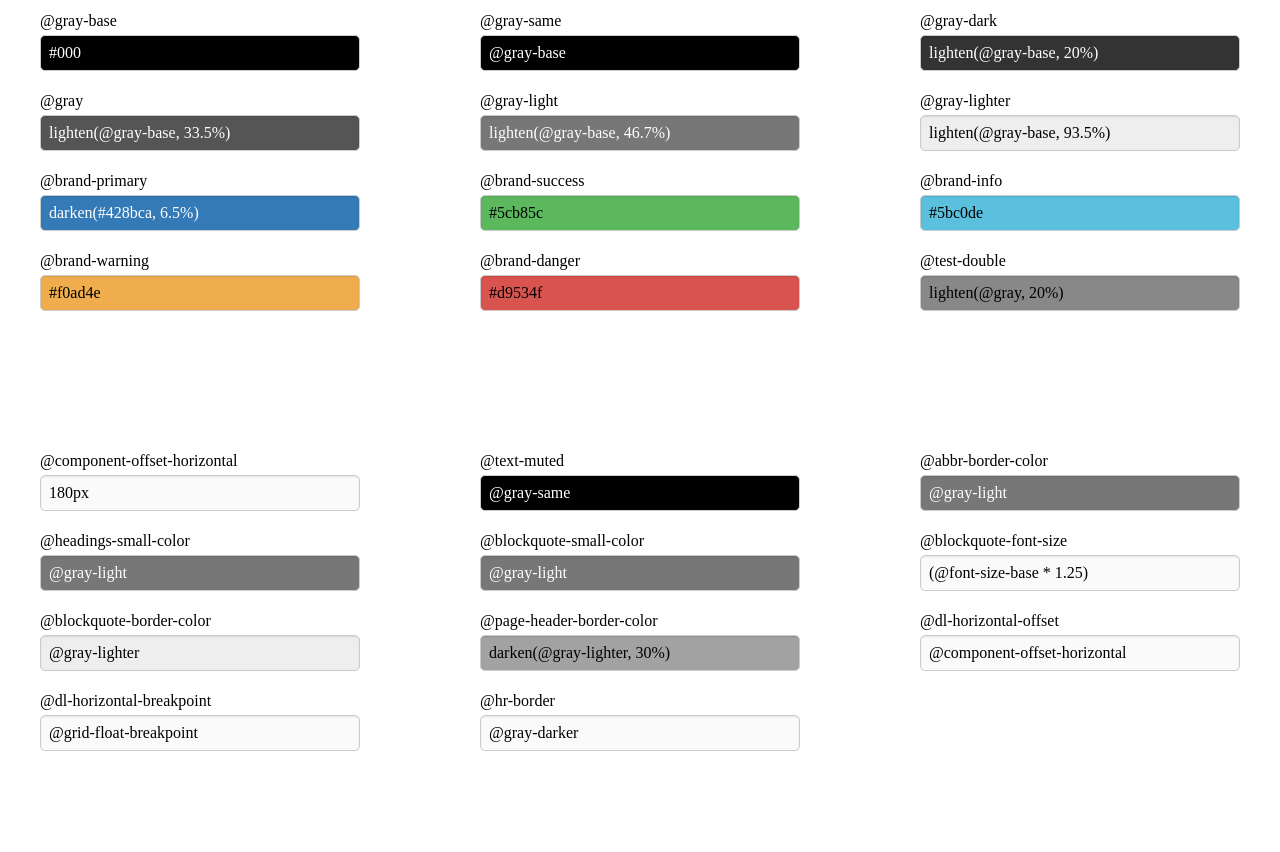
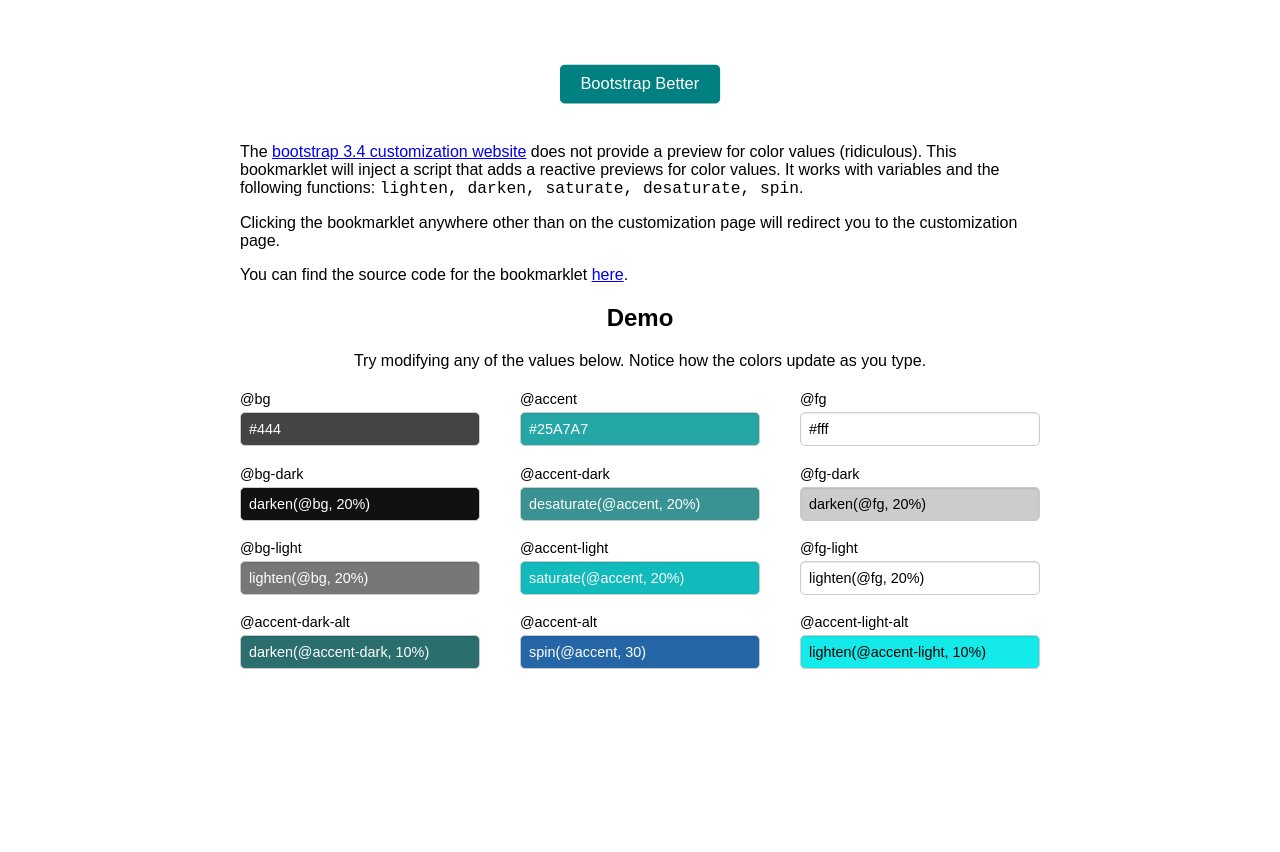
Before and after one commit to MikhaD/bootstrap-better-3.4, a plain HTML site: page index.html in a window 1280 px wide. Shown: the part 73-925 px from the top of the page. After the commit the page ends 800 px from the top, so only its background shows below. Drawn offline with Linux system fonts and the light colour scheme.

Commit message:
added acquisition page

```diff
--- a/bootbetter.js
+++ b/bootbetter.js
@@ -1,7 +1,8 @@
 (() => {
-	// if (!String(document.location).startsWith("https://getbootstrap.com/docs/3.4/customize/")) document.location = "https://getbootstrap.com/docs/3.4/customize/";
 	if (window.bb_modified) return;
 	window.bb_modified = true;
+	const functions = ["lighten", "darken", "saturate", "desaturate", "spin"];
+
 	/**
 	 * @param {string} value
 	 * @returns {Clr | Var | Fn | {type: "invalid"}}
@@ -10,15 +11,18 @@
 		value = value.trim();
 		if (/^#([0-9a-fA-F]{3,4}){1,2}$/.test(value)) return { type: "color", data: value };
 		if (value.startsWith("@") && value.indexOf(" ") === -1) return { type: "variable", data: value };
-		if (value.startsWith("lighten") || value.startsWith("darken")) {
-			const start = value.indexOf("(");
+		const start = value.indexOf("(");
+		if (start > 0 && functions.includes(value.slice(0, start))) {
 			const data = value.slice(start + 1, -1).split(",");
-			let percentage = data.pop();
-			if (percentage.endsWith("%") && !isNaN(percentage.slice(0, -1))) {
+			let amount = data.pop();
+			if (amount.endsWith("%")) {
+				amount = amount.slice(0, -1);
+			}
+			if (!isNaN(amount)) {
 				return {
 					type: "function", data: {
 						function: value.slice(0, start),
-						percent: Number(percentage.slice(0, -1)),
+						amount: Number(amount),
 						param: data.join(","),
 					}
 				};
@@ -108,7 +112,7 @@
 		 */
 		lighten(percent) {
 			const [h, s, l] = this.asHSL();
-			return Color.fromHSL(h, s, Math.min(100, l + percent));
+			return Color.fromHSL(h, s, Math.min(100, l + percent), this.a);
 		}
 
 		/**
@@ -117,7 +121,34 @@
 		 */
 		darken(percentage) {
 			const [h, s, l] = this.asHSL();
-			return Color.fromHSL(h, s, Math.max(0, l - percentage));
+			return Color.fromHSL(h, s, Math.max(0, l - percentage), this.a);
+		}
+
+		/**
+		 * Desaturate the color by a given percentage.
+		 * @param {number} percentage - The percentage to desaturate the color by.
+		 */
+		desaturate(percentage) {
+			const [h, s, l] = this.asHSL();
+			return Color.fromHSL(h, Math.max(0, s - percentage), l, this.a);
+		}
+
+		/**
+		 * Saturate the color by a given percentage.
+		 * @param {number} percentage - The percentage to saturate the color by.
+		 */
+		saturate(percentage) {
+			const [h, s, l] = this.asHSL();
+			return Color.fromHSL(h, Math.min(100, s + percentage), l, this.a);
+		}
+
+		/**
+		 * Rotate the hue of the color by a given number of degrees.
+		 * @param {number} degrees
+		 */
+		spin(degrees) {
+			const [h, s, l] = this.asHSL();
+			return Color.fromHSL((h + degrees) % 360, s, l, this.a);
 		}
 
 		/**
@@ -192,9 +223,10 @@
 		 * @param {string} id
 		 * @param {HTMLInputElement} node
 		 */
-		constructor(id, node) {
-			Model.models.set(id, this);
-			this.id = id;
+		constructor(node) {
+			this.id = node.getAttribute("data-var");
+			Model.models.set(this.id, this);
+
 			this.node = node;
 			/** @type {Model | null} */
 			this.subscription = null;
@@ -203,6 +235,11 @@
 			this.filters = [];
 
 			this.value = node.value;
+
+			const self = this;
+			node.addEventListener("input", function() {
+				self.value = this.value;
+			});
 		}
 		/** @param {string} data */
 		set value(data) {
@@ -223,7 +260,7 @@
 					break;
 				}
 				case "function": {
-					this.filters.push([value.data.function, value.data.percent]);
+					this.filters.push([value.data.function, value.data.amount]);
 					this._processValue(value.data.param);
 					break;
 				}
@@ -259,17 +296,18 @@
 			if (this.#color === null) return null;
 
 			let color = this.#color;
-			for (const [fn, percent] of this.filters) {
-				switch (fn) {
-					case "lighten": {
-						color = color.lighten(percent);
-						break;
-					}
-					case "darken": {
-						color = color.darken(percent);
-						break;
-					}
-				}
+			for (const [fn, amount] of this.filters) {
+				color = color[fn](amount);
+				// switch (fn) {
+				// 	case "lighten": {
+				// 		color = color.lighten(amount);
+				// 		break;
+				// 	}
+				// 	case "darken": {
+				// 		color = color.darken(amount);
+				// 		break;
+				// 	}
+				// }
 			}
 			return color;
 		}
@@ -309,16 +347,7 @@
 		}
 	}
 
-
 	for (const input of document.querySelectorAll("input[type='text'].form-control")) {
-		input.model = new Model(input.getAttribute("data-var"), input);
-		input.addEventListener("change", function() {
-			this.model.value = this.value;
-		});
+		input.model = new Model(input);
 	}
 })();
-// const script = document.createElement("script");
-// script.onload = function() {
-// 	console.log("eet worked!");
-// };
-// document.body.appendChild(script);
--- a/index.html
+++ b/index.html
@@ -4,149 +4,119 @@
 <head>
 	<meta charset="UTF-8">
 	<meta name="viewport" content="width=device-width, initial-scale=1.0">
+	<meta http-equiv="X-UA-Compatible" content="ie=edge">
+
+	<meta name="author" content="MikhaD">
+	<meta name="description" content="">
+	<meta name="keywords" content="">
+	<meta property="og:type" content="website" />
+	<meta property="og:title" content="Title">
+	<meta property="og:image" content="https://mikha.dev/thumbnail_1200x630.png">
+	<meta property="og:url" content="https://mikha.dev" />
+	<meta property=" og:description" content="">
+
+	<meta name="twitter:card" content="summary_large_image">
+	<meta property="og:image:alt" content="Title">
+
+	<meta name="twitter:creator" content="@MikhaDavids">
+
 	<link rel="shortcut icon" href="https://getbootstrap.com/docs/3.4/favicon.ico" type="image/x-icon">
-	<style>
-		*,
-		*::before,
-		*::after {
-			box-sizing: border-box;
-		}
-
-		body {
-			max-width: 1200px;
-			margin: auto;
-		}
-
-		section {
-			display: grid;
-			grid-template-columns: repeat(3, 1fr);
-			column-gap: 10%;
-			margin-bottom: 10%;
-		}
-
-		label {
-			display: flex;
-			flex-direction: column;
-			margin: 0 0 1em;
-		}
-
-		span {
-			margin: 5px 0;
-		}
-
-		input {
-			font: inherit;
-			background-color: #fafafa;
-			border-radius: 5px;
-			border: 1px solid #ccc;
-			box-shadow: inset 0 1px 2px rgba(0, 0, 0, 0.1);
-			padding: 8px;
-		}
-	</style>
-	<title>Boot Better Testing</title>
+	<link rel="stylesheet" href="styles.css">
+	<title>Bootstrap Better</title>
 </head>
 
 <body>
-	<h1>Reactivity Testing</h1>
+	<main>
+		<h1>Drag the Button to your Bookmark Bar</h1>
+		<a class="bookmarklet"
+			href='javascript: (()=>{if(!String(document.location).startsWith("https://getbootstrap.com/docs/3.4/customize/")){document.location="https://getbootstrap.com/docs/3.4/customize/";return}const y=window.confirm("You are about to download and run bootbetter.js from github.com/MikhaD/bootstrap-better-3.4 on this page. Do you want to continue?");if(!y)return;fetch("https://raw.githubusercontent.com/MikhaD/bootstrap-better-3.4/main/bootbetter.js").then(r=>r.text()).then(d=>{const s=document.createElement("script");s.textContent=d;document.body.appendChild(s)})})()'>
+			Bootstrap Better
+		</a>
+		<section class="text">
+			<p>
+				The <a href="https://getbootstrap.com/docs/3.4/customize/">bootstrap 3.4 customization website</a> does
+				not
+				provide
+				a preview for color values (ridiculous). This bookmarklet
+				will inject a script that adds a reactive previews for color values. It works with variables and
+				the following functions: <i>lighten, darken, saturate, desaturate, spin</i>.
+			</p>
+			<p>
+				Clicking the bookmarklet anywhere other than on the customization page will redirect you to the
+				customization page.
+			</p>
+			<p>
+				You can find the source code for the bookmarklet <a
+					href="https://github.com/MikhaD/bootstrap-better-3.4/tree/main">here</a>.
+			</p>
+		</section>
 		<section>
+			<h2>Demo</h2>
+			<p>Try modifying any of the values below. Notice how the colors update as you type.</p>
+			<section class="demo">
 				<label>
-			<span>@gray-base</span>
-			<input class="form-control" type="text" data-var="@gray-base" value="#000">
+					<span>@bg</span>
+					<input class="form-control" type="text" data-var="@bg" value="#444">
 				</label>
 				<label>
-			<span>@gray-same</span>
-			<input class="form-control" type="text" data-var="@gray-same" value="@gray-base">
+					<span>@accent</span>
+					<input id="accent" class="form-control" type="text" data-var="@accent" value="#25A7A7">
 				</label>
 				<label>
-			<span>@gray-dark</span>
-			<input class="form-control" type="text" data-var="@gray-dark" value="lighten(@gray-base, 20%)">
+					<span>@fg</span>
+					<input class="form-control" type="text" data-var="@fg" value="#fff">
 				</label>
 				<label>
-			<span>@gray</span>
-			<input class="form-control" type="text" data-var="@gray" value="lighten(@gray-base, 33.5%)">
+					<span>@bg-dark</span>
+					<input class="form-control" type="text" data-var="@bg-dark" value="darken(@bg, 20%)">
 				</label>
 				<label>
-			<span>@gray-light</span>
-			<input class="form-control" type="text" data-var="@gray-light" value="lighten(@gray-base, 46.7%)">
+					<span>@accent-dark</span>
+					<input class="form-control" type="text" data-var="@accent-dark" value="desaturate(@accent, 20%)">
 				</label>
 				<label>
-			<span>@gray-lighter</span>
-			<input class="form-control" type="text" data-var="@gray-lighter" value="lighten(@gray-base, 93.5%)">
+					<span>@fg-dark</span>
+					<input class="form-control" type="text" data-var="@fg-dark" value="darken(@fg, 20%)">
 				</label>
 				<label>
-			<span>@brand-primary</span>
-			<input class="form-control" type="text" data-var="@brand-primary" value="darken(#428bca, 6.5%)">
+					<span>@bg-light</span>
+					<input class="form-control" type="text" data-var="@bg-light" value="lighten(@bg, 20%)">
 				</label>
 				<label>
-			<span>@brand-success</span>
-			<input class="form-control" type="text" data-var="@brand-success" value="#5cb85c">
+					<span>@accent-light</span>
+					<input class="form-control" type="text" data-var="@accent-light" value="saturate(@accent, 20%)">
 				</label>
 				<label>
-			<span>@brand-info</span>
-			<input class="form-control" type="text" data-var="@brand-info" value="#5bc0de">
+					<span>@fg-light</span>
+					<input class="form-control" type="text" data-var="@fg-light" value="lighten(@fg, 20%)">
 				</label>
 				<label>
-			<span>@brand-warning</span>
-			<input class="form-control" type="text" data-var="@brand-warning" value="#f0ad4e">
+					<span>@accent-dark-alt</span>
+					<input class="form-control" type="text" data-var="@accent-dark-alt"
+						value="darken(@accent-dark, 10%)">
 				</label>
 				<label>
-			<span>@brand-danger</span>
-			<input class="form-control" type="text" data-var="@brand-danger" value="#d9534f">
+					<span>@accent-alt</span>
+					<input class="form-control" type="text" data-var="@accent-alt" value="spin(@accent, 30)">
 				</label>
 				<label>
-			<span>@test-double</span>
-			<input class="form-control" type="text" data-var="@test-double" value="lighten(@gray, 20%)">
+					<span>@accent-light-alt</span>
+					<input class="form-control" type="text" data-var="@accent-light-alt"
+						value="lighten(@accent-light, 10%)">
 				</label>
 			</section>
-	<section>
-		<label>
-			<span>@component-offset-horizontal</span>
-			<input class="form-control" type="text" data-var="@component-offset-horizontal" value="180px">
-		</label>
-		<label>
-			<span>@text-muted</span>
-			<input class="form-control" type="text" data-var="@text-muted" value="@gray-same">
-		</label>
-		<label>
-			<span>@abbr-border-color</span>
-			<input class="form-control" type="text" data-var="@abbr-border-color" value="@gray-light">
-		</label>
-		<label>
-			<span>@headings-small-color</span>
-			<input class="form-control" type="text" data-var="@headings-small-color" value="@gray-light">
-		</label>
-		<label>
-			<span>@blockquote-small-color</span>
-			<input class="form-control" type="text" data-var="@blockquote-small-color" value="@gray-light">
-		</label>
-		<label>
-			<span>@blockquote-font-size</span>
-			<input class="form-control" type="text" data-var="@blockquote-font-size" value="(@font-size-base * 1.25)">
-		</label>
-		<label>
-			<span>@blockquote-border-color</span>
-			<input class="form-control" type="text" data-var="@blockquote-border-color" value="@gray-lighter">
-		</label>
-		<label>
-			<span>@page-header-border-color</span>
-			<input class="form-control" type="text" data-var="@page-header-border-color"
-				value="darken(@gray-lighter, 30%)">
-		</label>
-		<label>
-			<span>@dl-horizontal-offset</span>
-			<input class="form-control" type="text" data-var="@dl-horizontal-offset"
-				value="@component-offset-horizontal">
-		</label>
-		<label>
-			<span>@dl-horizontal-breakpoint</span>
-			<input class="form-control" type="text" data-var="@dl-horizontal-breakpoint" value="@grid-float-breakpoint">
-		</label>
-		<label>
-			<span>@hr-border</span>
-			<input class="form-control" type="text" data-var="@hr-border" value="@gray-darker">
-		</label>
 		</section>
+	</main>
 </body>
+<script>
+	let timeout;
+	const bookmarklet = document.querySelector(".bookmarklet");
+	document.querySelector("#accent").addEventListener("input", function(e) {
+		setTimeout(() => {
+			bookmarklet.style.backgroundColor = this.style.backgroundColor;
+		}, 10);
+	})
+</script>
 <script src="./bootbetter.js"></script>
 
 </html>
--- /dev/null
+++ b/styles.css
@@ -0,0 +1,86 @@
+*,
+*::before,
+*::after {
+	/* box-sizing: border-box; */
+	font-family: sans-serif;
+}
+
+main {
+	padding-inline: 20px;
+	max-width: 800px;
+	margin: auto;
+	text-align: center;
+}
+
+h1 {
+	margin-bottom: 80px;
+}
+
+.text {
+	margin-top: 40px;
+	text-align: start;
+}
+
+i {
+	all: unset;
+	font-family: monospace;
+	font-size: 1.25em;
+}
+
+.bookmarklet {
+	width: fit-content;
+	text-decoration: none;
+	color: white;
+	display: inline-block;
+	background-color: teal;
+	padding: 10px 20px;
+	border-radius: 5px;
+	animation: pulse 1.5s ease infinite;
+	transition: background-color 0.2s ease;
+}
+
+.bookmarklet:hover {
+	filter: saturate(160%);
+}
+
+@keyframes pulse {
+	0% {
+		scale: 1;
+	}
+
+	50% {
+		scale: 1.03;
+	}
+
+	100% {
+		scale: 1;
+	}
+}
+
+label {
+	display: flex;
+	flex-direction: column;
+	margin: 0 0 1em;
+	text-align: start;
+}
+
+span {
+	margin: 5px 0;
+}
+
+input {
+	font: inherit;
+	background-color: #f0f0f0;
+	border-radius: 5px;
+	border: 1px solid #ccc;
+	box-shadow: inset 0 1px 2px rgba(0, 0, 0, 0.1);
+	padding: 8px;
+}
+
+.demo {
+	width: 100%;
+	font-size: 0.9em;
+	display: grid;
+	grid-template-columns: repeat(3, 1fr);
+	column-gap: min(50px, 5%);
+}
```
Also changed, not shown: 1 other file. Lines whose indentation alone changed are shown as unchanged.
